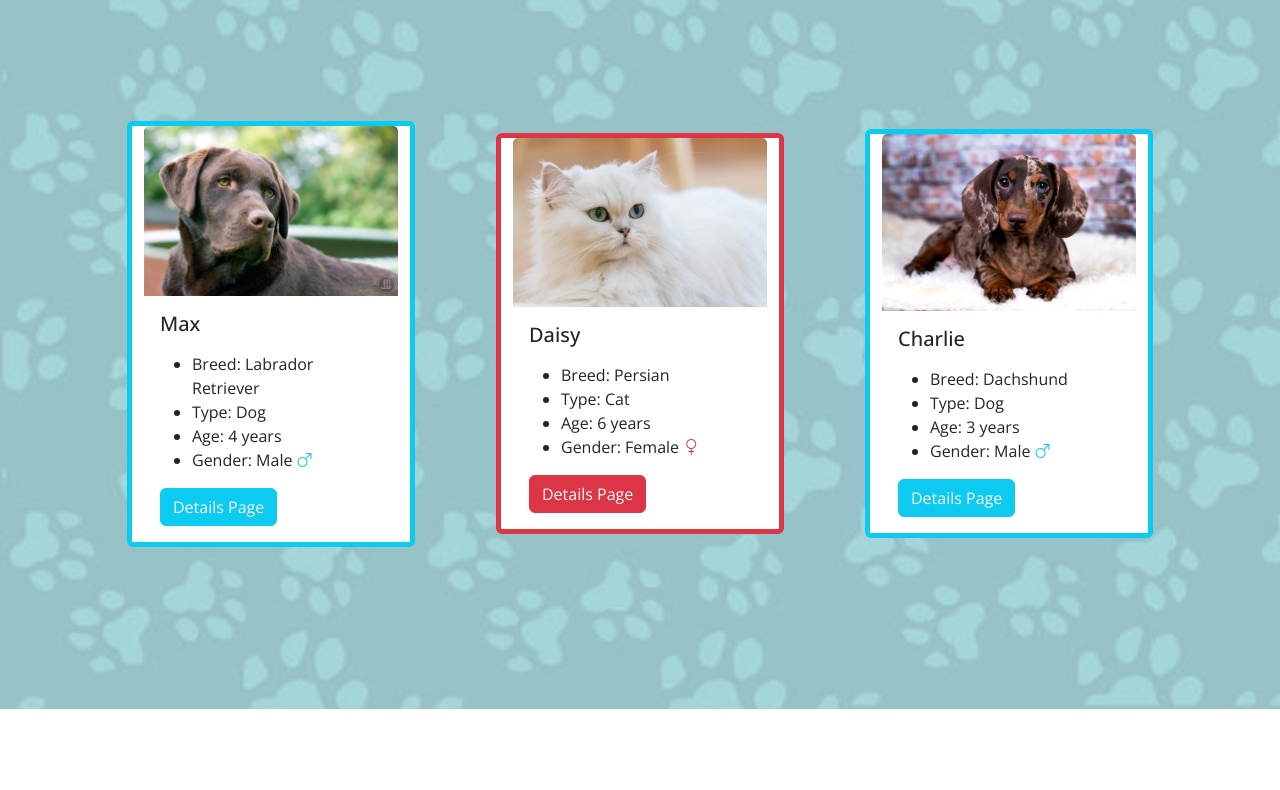
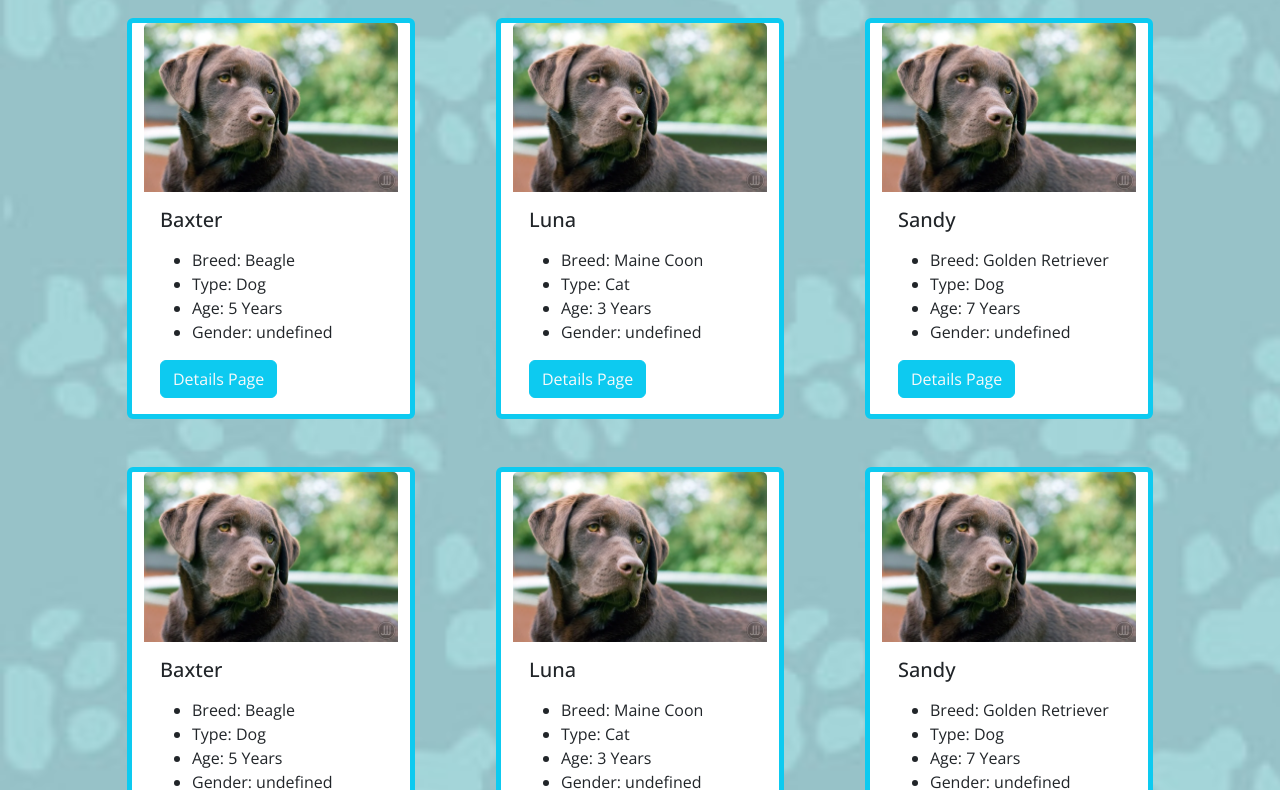
Before and after one commit to dSushant717/ASE220-02, a plain HTML site: page index.html in a window 1280 px wide. Shown: the part 91-881 px from the top of the page. Before the commit the page ends 800 px from the top, so only its background shows below. Drawn offline with nearby package versions, Linux system fonts and the light colour scheme; a web font is replaced by a local one.

Commit message:
start of the new assignment

```diff
--- /dev/null
+++ b/data.js
@@ -0,0 +1,130 @@
+let pets = [
+    {
+        name: "Baxter",
+        image: "images/Labrador_Retriever.webp",
+        type: "Dog",
+        breed: "Beagle",
+        sex: "Male",
+        color: "Tri-color (Black Brown White)",
+        spayedNeutered: "Yes",
+        age: "5 Years",
+        animalID: "34621",
+        microchipNumber: "982000364789210",
+        status: ["Health checked", "Vaccinations up to date", "Regularly dewormed", "Microchipped"],
+        about: "Meet Baxter, a lovable Beagle with a knack for sniffing out fun! Baxter wasrescued from a shelter and has blossomed into a friendly and outgoing boy. Heloves long walks and has a keen sense of smell. He's great with kids and otherdogs, making him the perfect family pet. His favorite pastime is chasing squirrelsin the park and curling up for naps. Baxter is looking for a loving home where hecan share his endless affection and playful spirit."
+    },
+    {
+        name: "Luna",
+        image: "images/Labrador_Retriever.webp",
+        type: "Cat",
+        breed: "Maine Coon",
+        sex: "Female",
+        color: "Grey with white markings",
+        spayedNeutered: "Yes",
+        age: "3 Years",
+        animalId: "57281",
+        microchipNumber: "981120019776432",
+        status: [],
+        about: "Luna is a majestic Maine Coon with a fluffy grey coat and striking white markings.She was found as a stray and has since become a gentle and affectionatecompanion. Luna enjoys perching on windowsills, watching birds, and being thecenter of attention. She's a bit shy at first but warms up quickly, especially if youhave treats! Luna would thrive in a calm environment where she can relax and bepampered like the queen she is."
+    },
+    {
+        name: "Sandy",
+        image: "images/Labrador_Retriever.webp",
+
+        type: "Dog",
+        breed: "Golden Retriever",
+        sex: "Female",
+        color: "Golden",
+        spayedNeutered: "Yes",
+        age: "7 Years",
+        animalId: "41382",
+        microchipNumber: "985112004567890",
+        status: [],
+        about: "Sandy is a heartwarming Golden Retriever with a golden coat as bright as herpersonality. Rescued from a neglectful situation, she has shown incredibleresilience and love for life. Sandy is great with children and other pets, makingher an ideal family dog. She enjoys outdoor adventures, especially swimming andfetching. Sandy is looking for a forever home where she can spread her joy andlove."
+    },
+    {
+        name: "Baxter",
+        image: "images/Labrador_Retriever.webp",
+        type: "Dog",
+        breed: "Beagle",
+        sex: "Male",
+        color: "Tri-color (Black Brown White)",
+        spayedNeutered: "Yes",
+        age: "5 Years",
+        animalID: "34621",
+        microchipNumber: "982000364789210",
+        status: ["Health checked", "Vaccinations up to date", "Regularly dewormed", "Microchipped"],
+        about: "Meet Baxter, a lovable Beagle with a knack for sniffing out fun! Baxter wasrescued from a shelter and has blossomed into a friendly and outgoing boy. Heloves long walks and has a keen sense of smell. He's great with kids and otherdogs, making him the perfect family pet. His favorite pastime is chasing squirrelsin the park and curling up for naps. Baxter is looking for a loving home where hecan share his endless affection and playful spirit."
+    },
+    {
+        name: "Luna",
+        image: "images/Labrador_Retriever.webp",
+        type: "Cat",
+        breed: "Maine Coon",
+        sex: "Female",
+        color: "Grey with white markings",
+        spayedNeutered: "Yes",
+        age: "3 Years",
+        animalId: "57281",
+        microchipNumber: "981120019776432",
+        status: [],
+        about: "Luna is a majestic Maine Coon with a fluffy grey coat and striking white markings.She was found as a stray and has since become a gentle and affectionatecompanion. Luna enjoys perching on windowsills, watching birds, and being thecenter of attention. She's a bit shy at first but warms up quickly, especially if youhave treats! Luna would thrive in a calm environment where she can relax and bepampered like the queen she is."
+    },
+    {
+        name: "Sandy",
+        image: "images/Labrador_Retriever.webp",
+
+        type: "Dog",
+        breed: "Golden Retriever",
+        sex: "Female",
+        color: "Golden",
+        spayedNeutered: "Yes",
+        age: "7 Years",
+        animalId: "41382",
+        microchipNumber: "985112004567890",
+        status: [],
+        about: "Sandy is a heartwarming Golden Retriever with a golden coat as bright as herpersonality. Rescued from a neglectful situation, she has shown incredibleresilience and love for life. Sandy is great with children and other pets, makingher an ideal family dog. She enjoys outdoor adventures, especially swimming andfetching. Sandy is looking for a forever home where she can spread her joy andlove."
+    },{
+        name: "Baxter",
+        image: "images/Labrador_Retriever.webp",
+        type: "Dog",
+        breed: "Beagle",
+        sex: "Male",
+        color: "Tri-color (Black Brown White)",
+        spayedNeutered: "Yes",
+        age: "5 Years",
+        animalID: "34621",
+        microchipNumber: "982000364789210",
+        status: ["Health checked", "Vaccinations up to date", "Regularly dewormed", "Microchipped"],
+        about: "Meet Baxter, a lovable Beagle with a knack for sniffing out fun! Baxter wasrescued from a shelter and has blossomed into a friendly and outgoing boy. Heloves long walks and has a keen sense of smell. He's great with kids and otherdogs, making him the perfect family pet. His favorite pastime is chasing squirrelsin the park and curling up for naps. Baxter is looking for a loving home where hecan share his endless affection and playful spirit."
+    },
+    {
+        name: "Luna",
+        image: "images/Labrador_Retriever.webp",
+        type: "Cat",
+        breed: "Maine Coon",
+        sex: "Female",
+        color: "Grey with white markings",
+        spayedNeutered: "Yes",
+        age: "3 Years",
+        animalId: "57281",
+        microchipNumber: "981120019776432",
+        status: [],
+        about: "Luna is a majestic Maine Coon with a fluffy grey coat and striking white markings.She was found as a stray and has since become a gentle and affectionatecompanion. Luna enjoys perching on windowsills, watching birds, and being thecenter of attention. She's a bit shy at first but warms up quickly, especially if youhave treats! Luna would thrive in a calm environment where she can relax and bepampered like the queen she is."
+    },
+    {
+        name: "Sandy",
+        image: "images/Labrador_Retriever.webp",
+
+        type: "Dog",
+        breed: "Golden Retriever",
+        sex: "Female",
+        color: "Golden",
+        spayedNeutered: "Yes",
+        age: "7 Years",
+        animalId: "41382",
+        microchipNumber: "985112004567890",
+        status: [],
+        about: "Sandy is a heartwarming Golden Retriever with a golden coat as bright as herpersonality. Rescued from a neglectful situation, she has shown incredibleresilience and love for life. Sandy is great with children and other pets, makingher an ideal family dog. She enjoys outdoor adventures, especially swimming andfetching. Sandy is looking for a forever home where she can spread her joy andlove."
+    },
+];
--- a/index.html
+++ b/index.html
@@ -1,6 +1,5 @@
 <!doctype html>
 <html lang="en">
-
 <head>
     <meta charset="utf-8">
     <meta name="viewport" content="width=device-width, initial-scale=1">
@@ -10,65 +9,44 @@
     <link href="https://cdn.jsdelivr.net/npm/bootstrap@5.3.2/dist/css/bootstrap.min.css" rel="stylesheet"
         integrity="sha384-T3c6CoIi6uLrA9TneNEoa7RxnatzjcDSCmG1MXxSR1GAsXEV/Dwwykc2MPK8M2HN" crossorigin="anonymous">
 </head>
-
 <body>
     <div class="container">
         <h1 class="text-center"><span id="text-one">A</span> <span id="text-two">pet</span> <span id="text-three">shelter</span></h1>
-        <div class="row d-flex justify-content-evenly cover">
-            <div class="card border-info border-5 col-sm-12 col-lg-4 align-self-center m-4" style="width: 18rem;">
-                <img src="images/Labrador_Retriever.webp" class="card-img-top" alt="Labrador Retriever">
-                <div class="card-body">
-                    <h5 class="card-title">Max</h5>
-                    <p class="card-text">
-                    <ul>
-                        <li>Breed: Labrador Retriever</li>
-                        <li>Type: Dog</li>
-                        <li>Age: 4 years</li>
-                        <li>Gender: Male  <i class="bi bi-gender-male text-info"></i></li>
-                    </ul>
-                    </p>
-                    <a href="labrador_retriever.html" class="btn btn-info text-light">Details Page</a>
-                </div>
-            </div>
-            <div class="card border-danger border-5 col-sm-12 col-lg-4 align-self-center m-4" style="width: 18rem;">
-                <img src="images/Persian.webp" class="card-img-top" alt="Persian">
-                <div class="card-body">
-                    <h5 class="card-title">Daisy</h5>
-                    <p class="card-text">
-                    <ul>
-                        <li>Breed: Persian</li>
-                        <li>Type: Cat</li>
-                        <li>Age: 6 years</li>
-                        <li>Gender: Female <i class="bi bi-gender-female text-danger"></i></li>
-                    </ul>
-                    </p>
-                    <a href="presian.html" class="btn btn-danger text-light">Details Page</a>
+        <div class="row d-flex justify-content-evenly cover" id="pet-cards">
 
         </div>
     </div>
-            <div class="card border-info border-5 col-sm-12 col-lg-4 align-self-center m-4" style="width: 18rem;">
-                <img src="images/Dachshund.webp" class="card-img-top" alt="Dachshund">
+
+    <script src="data.js"></script>
+    <script>
+        function createPetCards() {
+            const container = document.getElementById('pet-cards');
+            for (let i = 0; i < pets.length; i++) {
+                let pet = pets[i];
+                let card = `<div class="card border-info border-5 col-sm-12 col-lg-4 align-self-center m-4" style="width: 18rem;">
+                    <img src="${pet.image}" class="card-img-top" alt="${pet.breed}">
                     <div class="card-body">
-                    <h5 class="card-title">Charlie</h5>
+                        <h5 class="card-title">${pet.name}</h5>
                         <p class="card-text">
                         <ul>
-                        <li>Breed: Dachshund</li>
-                        <li>Type: Dog</li>
-                        <li>Age: 3 years</li>
-                        <li>Gender: Male <i class="bi bi-gender-male text-info"></i></li>
+                            <li>Breed: ${pet.breed}</li>
+                            <li>Type: ${pet.type}</li>
+                            <li>Age: ${pet.age}</li>
+                            <li>Gender: ${pet.gender}</li>
                         </ul>
                         </p>
-                    <a href="dachshund.html" class="btn btn-info text-light">Details Page</a>
+                        <a href="detail.html?petIndex=${i}" class="btn btn-info text-light">Details Page</a>
                     </div>
-            </div>
-        </div>
-
-    </div>
+                </div>`;
+                container.innerHTML += card;
+            }
+        }
+        createPetCards();
+    </script>
 
 
     <script src="https://cdn.jsdelivr.net/npm/bootstrap@5.3.2/dist/js/bootstrap.bundle.min.js"
         integrity="sha384-C6RzsynM9kWDrMNeT87bh95OGNyZPhcTNXj1NW7RuBCsyN/o0jlpcV8Qyq46cDfL"
         crossorigin="anonymous"></script>
 </body>
-
 </html>
```
Lines whose indentation alone changed are shown as unchanged.
